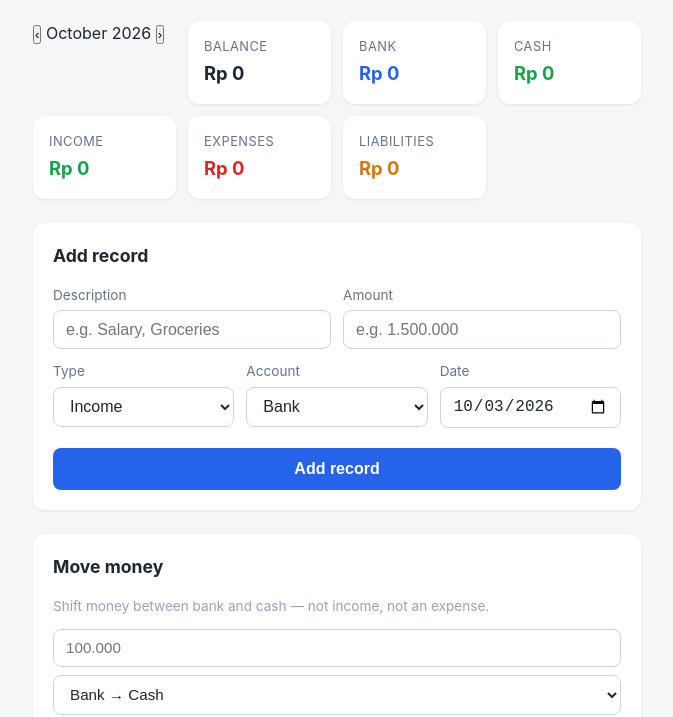
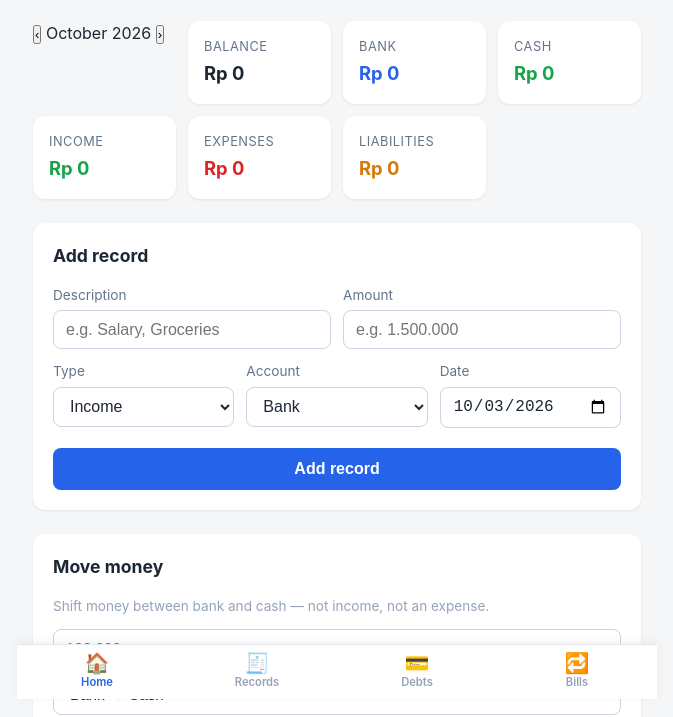
Before and after one commit to Bimahendra00/finance-report, a plain HTML site: page index.html in a window 1280 px wide. Shown: the part 101-818 px from the top of the page, without its empty margins (303-976 px from the left). Drawn offline with Linux system fonts and the light colour scheme.

Commit message:
Bottom tab navigation: Home, Records, Debts, Bills

```diff
--- a/app.js
+++ b/app.js
@@ -558,3 +558,15 @@ function escapeHtml(s) {
 render();
 renderLiabilities();
 renderRecurring();
+
+// Bottom tab navigation ----------------------------------------------
+
+document.querySelectorAll(".tab-btn").forEach((btn) => {
+  btn.addEventListener("click", () => {
+    document.querySelectorAll(".tab-btn").forEach((b) => b.classList.remove("active"));
+    btn.classList.add("active");
+    document.querySelectorAll(".tab-page").forEach((p) => p.classList.remove("active"));
+    document.getElementById("page-" + btn.dataset.tab).classList.add("active");
+    window.scrollTo(0, 0);
+  });
+});
--- a/index.html
+++ b/index.html
@@ -28,6 +28,7 @@
       <button id="theme-toggle" class="theme-btn" title="Toggle light/dark theme">🌙</button>
     </header>
 
+    <div class="tab-page active" id="page-home">
       <section class="summary">
         <div class="month-nav">
           <button id="month-prev" class="nav-btn" title="Previous month">‹</button>
@@ -109,7 +110,25 @@
           <button type="submit" class="btn-primary">Move</button>
         </form>
       </section>
+    </div>
 
+    <div class="tab-page" id="page-records">
+      <section class="list-section">
+        <div class="list-header">
+          <h2>Records</h2>
+          <div class="filters">
+            <button class="filter active" data-filter="all">All</button>
+            <button class="filter" data-filter="income">Income</button>
+            <button class="filter" data-filter="expense">Expenses</button>
+            <button class="filter" data-filter="transfer">Transfers</button>
+          </div>
+        </div>
+        <ul id="records"></ul>
+        <p class="empty" id="empty-msg">No records yet. Add your first one above.</p>
+      </section>
+    </div>
+
+    <div class="tab-page" id="page-debts">
       <section class="liab-section">
         <h2>Liabilities</h2>
         <form id="liability-form">
@@ -128,7 +147,9 @@
         <ul id="liabilities"></ul>
         <p class="empty" id="liab-empty-msg">No liabilities. Add one above.</p>
       </section>
+    </div>
 
+    <div class="tab-page" id="page-bills">
       <section class="rec-section">
         <h2>Recurring</h2>
         <p class="hint">Checking an item logs it as an expense for this period.</p>
@@ -144,20 +165,7 @@
         <ul id="recurring"></ul>
         <p class="empty" id="rec-empty-msg">No recurring bills. Add one above.</p>
       </section>
-
-    <section class="list-section">
-      <div class="list-header">
-        <h2>Records</h2>
-        <div class="filters">
-          <button class="filter active" data-filter="all">All</button>
-          <button class="filter" data-filter="income">Income</button>
-          <button class="filter" data-filter="expense">Expenses</button>
-          <button class="filter" data-filter="transfer">Transfers</button>
     </div>
-      </div>
-      <ul id="records"></ul>
-      <p class="empty" id="empty-msg">No records yet. Add your first one above.</p>
-    </section>
   </main>
 
   <div class="modal-overlay" id="pay-modal" hidden>
@@ -175,6 +183,21 @@
     </div>
   </div>
 
+  <nav class="tabbar">
+    <button class="tab-btn active" data-tab="home">
+      <span class="tab-icon">🏠</span><span class="tab-label">Home</span>
+    </button>
+    <button class="tab-btn" data-tab="records">
+      <span class="tab-icon">🧾</span><span class="tab-label">Records</span>
+    </button>
+    <button class="tab-btn" data-tab="debts">
+      <span class="tab-icon">💳</span><span class="tab-label">Debts</span>
+    </button>
+    <button class="tab-btn" data-tab="bills">
+      <span class="tab-icon">🔁</span><span class="tab-label">Bills</span>
+    </button>
+  </nav>
+
   <script src="./app.js"></script>
 </body>
 </html>
--- a/styles.css
+++ b/styles.css
@@ -548,3 +548,57 @@ button[type="submit"]:hover {
   font-weight: 700;
   white-space: nowrap;
 }
+
+/* Bottom tab bar */
+
+body {
+  padding-bottom: 76px;
+}
+
+.tab-page {
+  display: none;
+}
+
+.tab-page.active {
+  display: block;
+}
+
+.tabbar {
+  position: fixed;
+  bottom: 0;
+  left: 0;
+  right: 0;
+  max-width: 640px;
+  margin: 0 auto;
+  display: flex;
+  background: var(--card);
+  border-top: 1px solid var(--border);
+  box-shadow: 0 -2px 10px rgba(0, 0, 0, 0.06);
+  z-index: 40;
+  padding-bottom: env(safe-area-inset-bottom);
+}
+
+.tab-btn {
+  flex: 1;
+  display: flex;
+  flex-direction: column;
+  align-items: center;
+  gap: 2px;
+  padding: 0.55rem 0 0.6rem;
+  background: none;
+  border: none;
+  color: var(--faint);
+  font-family: inherit;
+  font-size: 0.7rem;
+  font-weight: 600;
+  cursor: pointer;
+}
+
+.tab-btn.active {
+  color: #2563eb;
+}
+
+.tab-icon {
+  font-size: 1.25rem;
+  line-height: 1;
+}
```
Also changed, not shown: README.md. Lines whose indentation alone changed are shown as unchanged.
